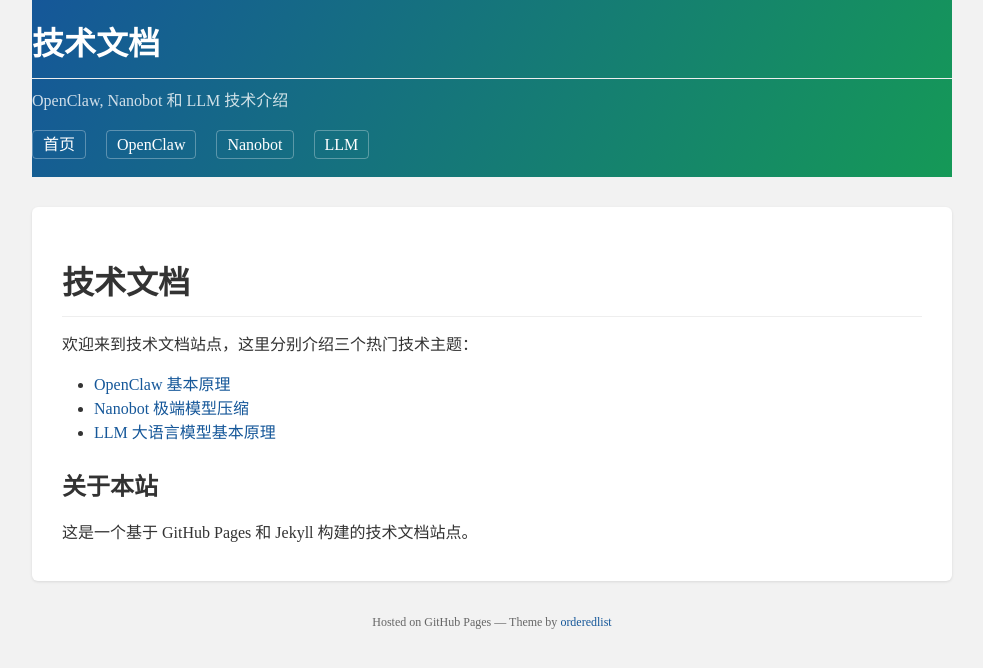
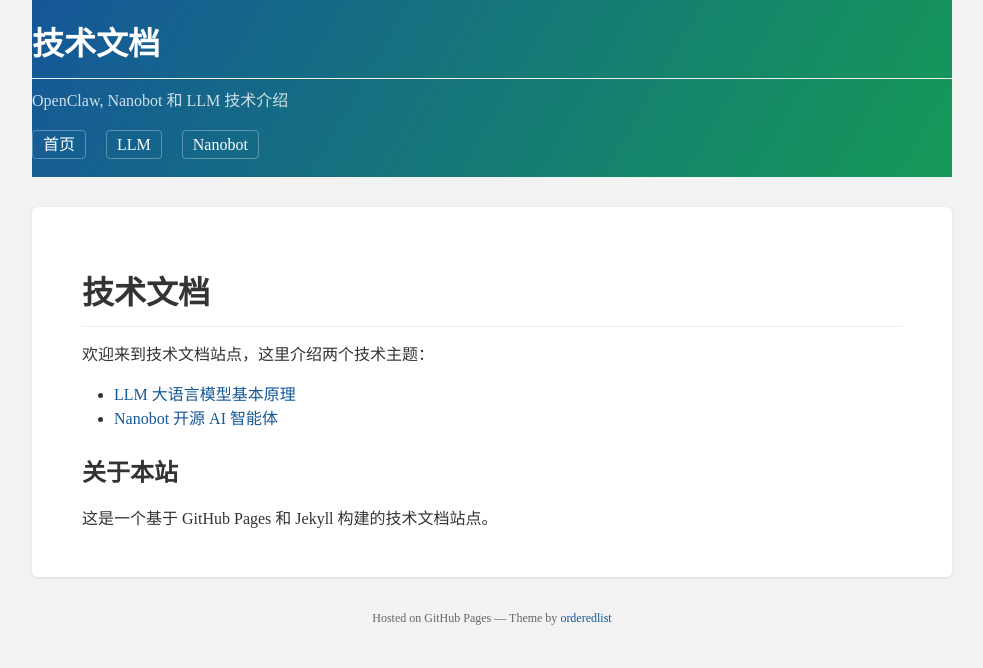
Before and after one commit to pinewall/pinewall.github.io, a Jekyll site: the page built from index.md, in a window 1280 px wide. Shown: the top 668 px of the page, without its empty margins (148-1131 px from the left). Built offline with Jekyll 4.4.1, drawn with Linux system fonts in a browser that asks for light colours.

Commit message:
Adjust: remove OpenClaw from homepage, reorder LLM first, increase content padding

```diff
--- a/_layouts/default.html
+++ b/_layouts/default.html
@@ -19,9 +19,8 @@
         <nav>
           <ul>
             <li><a href="{{ "/" | absolute_url }}">首页</a></li>
-            <li><a href="{{ "/openclaw" | absolute_url }}">OpenClaw</a></li>
+            <li><a href="{{ "/llm" | absolute_url }}">LLM</a></li>
             <li><a href="{{ "/nanobot" | absolute_url }}">Nanobot</a></li>
-            <li><a href="{{ "/llm" | absolute_url }}">LLM</a></li>
           </ul>
         </nav>
       </header>
--- a/assets/css/style.css
+++ b/assets/css/style.css
@@ -69,7 +69,7 @@ header nav ul li a:hover {
 
 section {
   background-color: white;
-  padding: 20px 30px;
+  padding: 30px 50px;
   margin-bottom: 30px;
   border-radius: 6px;
   box-shadow: 0 1px 3px rgba(0,0,0,0.1);
@@ -157,6 +157,6 @@ table th {
   }
 
   section {
-    padding: 15px 20px;
+    padding: 20px 25px;
   }
 }
--- a/index.md
+++ b/index.md
@@ -5,11 +5,10 @@ title: 主页
 
 # 技术文档
 
-欢迎来到技术文档站点，这里分别介绍三个热门技术主题：
+欢迎来到技术文档站点，这里介绍两个技术主题：
 
-- [OpenClaw 基本原理](./openclaw)
-- [Nanobot 极端模型压缩](./nanobot)
 - [LLM 大语言模型基本原理](./llm)
+- [Nanobot 开源 AI 智能体](./nanobot)
 
 ## 关于本站
 
```
